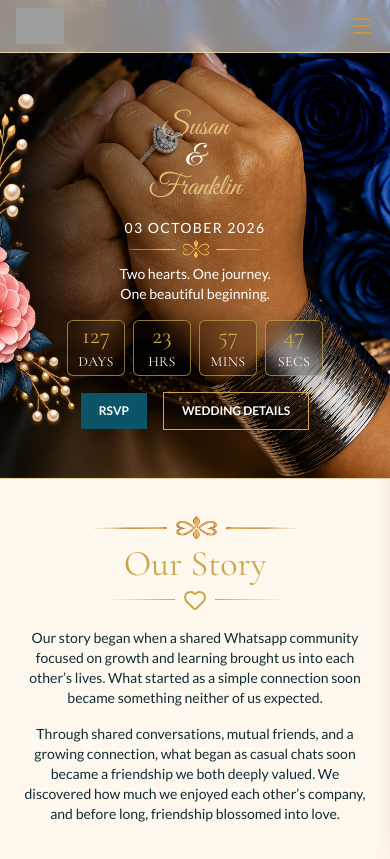
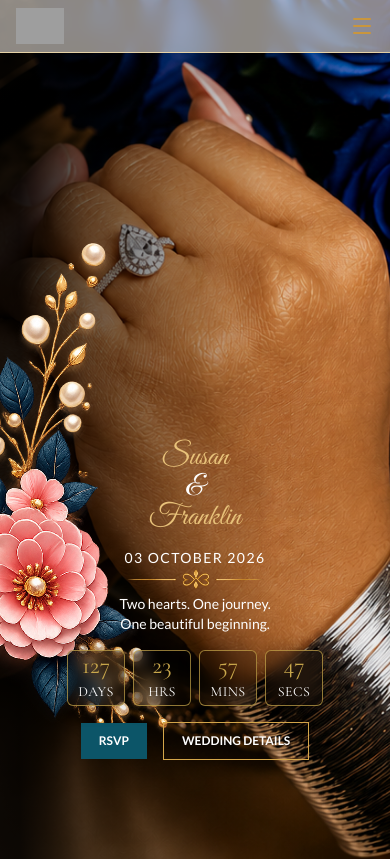
Before and after one commit to RucksollyTech/franks_wedding, a Next.js app: page / in a window 390 px wide. Shown: the top 859 px of the page. Built offline with nearby package versions, Linux system fonts and the light colour scheme; grey boxes are pictures that could not be loaded.

Commit message:
mobile view issues fixed

```diff
--- a/components/Hero.tsx
+++ b/components/Hero.tsx
@@ -4,9 +4,13 @@ import CountDown from "./CountDown";
 export default function Hero() {
   return (
     <section id="home" className="relative border-b border-[#e6d2a6]">
-        <div className="hero-section md:pb-25 pb-12 md:pt-32 pt-28 w-full relative">
-            <div className="relative z-10 w-full flex items-center px-6 md:px-20">
-                <div className="max-w-262.5 relative z-10 mx-auto w-full text-white">
+        <div className="hero-section md:pb-25 pb-25 md:pt-32 w-full relative">
+            <div className="relative h-[90vh] md:h-auto z-10 w-full flex flex-col items-center px-6 md:px-20">
+                <div className="
+                    max-w-262.5 relative z-10
+                    mx-auto mt-auto w-full
+                    text-white"
+                >
                     <h1 data-aos="fade-down" className="font-scripts text-3xl text-center md:text-start md:text-7xl leading-none ">
                         <span className="text-[#e8c27a]">
                             Susan
@@ -35,7 +39,7 @@ export default function Hero() {
                     <div className="md:mt-6 mt-4 md:items-start md:justify-start justify-center items-center flex">
                         <CountDown />
                     </div>
-                    <div data-aos-delay="400" data-aos="fade-up" className="md:mt-6 mt-4 flex gap-4 md:items-start md:justify-start justify-center items-center ">
+                    <div className="md:mt-6 mt-4 flex gap-4 md:items-start md:justify-start justify-center items-center ">
                         <a href="#rsvp" className="bg-[#0C5568] md:px-8 px-4.5 py-2.5 md:py-3 md:text-sm text-xs font-semibold text-white">
                             RSVP
                         </a>
@@ -48,6 +52,7 @@ export default function Hero() {
                     className="
                         absolute rotate-35
                         max-h-full
+                        mt-auto
                         md:-left-30 -left-25
                         top-0 bottom-0"
                     src="/images/flower-6.png" alt="" />
--- a/components/Story.tsx
+++ b/components/Story.tsx
@@ -23,19 +23,19 @@ const Story = () => {
                                 <Heart className='text-gold' />
                             </span>
                         </div>
-                        <p data-aos="fade-right" className='text-center mt-4 text-[#102c33] text-sm md:text-base [text-shadow:0_0_2px_#FFF8EF,0_0_6px_#FFF8EF,0_0_14px_#FFF8EF]'>
+                        <p data-aos="fade-right" className='text-center mt-4 text-[#102c33] text-base [text-shadow:0_0_2px_#FFF8EF,0_0_6px_#FFF8EF,0_0_14px_#FFF8EF]'>
                             Our story began when a shared Whatsapp community focused on growth and learning brought us into each other’s lives. What started as a simple connection soon became something neither of us expected.
                         </p>
-                        <p data-aos="fade-right" className='text-center mt-4 text-[#102c33] text-sm md:text-base [text-shadow:0_0_2px_#FFF8EF,0_0_6px_#FFF8EF,0_0_14px_#FFF8EF]'>
+                        <p data-aos="fade-right" className='text-center mt-4 text-[#102c33] text-base [text-shadow:0_0_2px_#FFF8EF,0_0_6px_#FFF8EF,0_0_14px_#FFF8EF]'>
                             Through shared conversations, mutual friends, and a growing connection, what began as casual chats soon became a friendship we both deeply valued. We discovered how much we enjoyed each other’s company, and before long, friendship blossomed into love.
                         </p>
-                        <p data-aos="fade-right" className='text-center mt-4 text-[#102c33] text-sm md:text-base [text-shadow:0_0_2px_#FFF8EF,0_0_6px_#FFF8EF,0_0_14px_#FFF8EF]'>
+                        <p data-aos="fade-right" className='text-center mt-4 text-[#102c33] text-base [text-shadow:0_0_2px_#FFF8EF,0_0_6px_#FFF8EF,0_0_14px_#FFF8EF]'>
                             The more we talked, the more we realized how naturally we fit into each other’s lives. From long conversations and shared laughter to unforgettable moments together, our friendship grew into a love built on trust, companionship, and genuine friendship.
                         </p>
-                        <p data-aos="fade-right" className='text-center mt-4 text-[#102c33] text-sm md:text-base [text-shadow:0_0_2px_#FFF8EF,0_0_6px_#FFF8EF,0_0_14px_#FFF8EF]'>
+                        <p data-aos="fade-right" className='text-center mt-4 text-[#102c33] text-base [text-shadow:0_0_2px_#FFF8EF,0_0_6px_#FFF8EF,0_0_14px_#FFF8EF]'>
                             In January 2023, we began our journey as a couple and in January 2026, that journey led to a beautiful “Yes” and the promise of forever.
                         </p>
-                        <p data-aos="fade-right" className='text-center mt-4 text-[#102c33] text-sm md:text-base [text-shadow:0_0_2px_#FFF8EF,0_0_6px_#FFF8EF,0_0_14px_#FFF8EF]'>
+                        <p data-aos="fade-right" className='text-center mt-4 text-[#102c33] text-base [text-shadow:0_0_2px_#FFF8EF,0_0_6px_#FFF8EF,0_0_14px_#FFF8EF]'>
                             Today, we’re grateful for every conversation, every memory, and every step that brought us here. We can’t wait to celebrate this next chapter with the people we love most.
                         </p>
 
```
